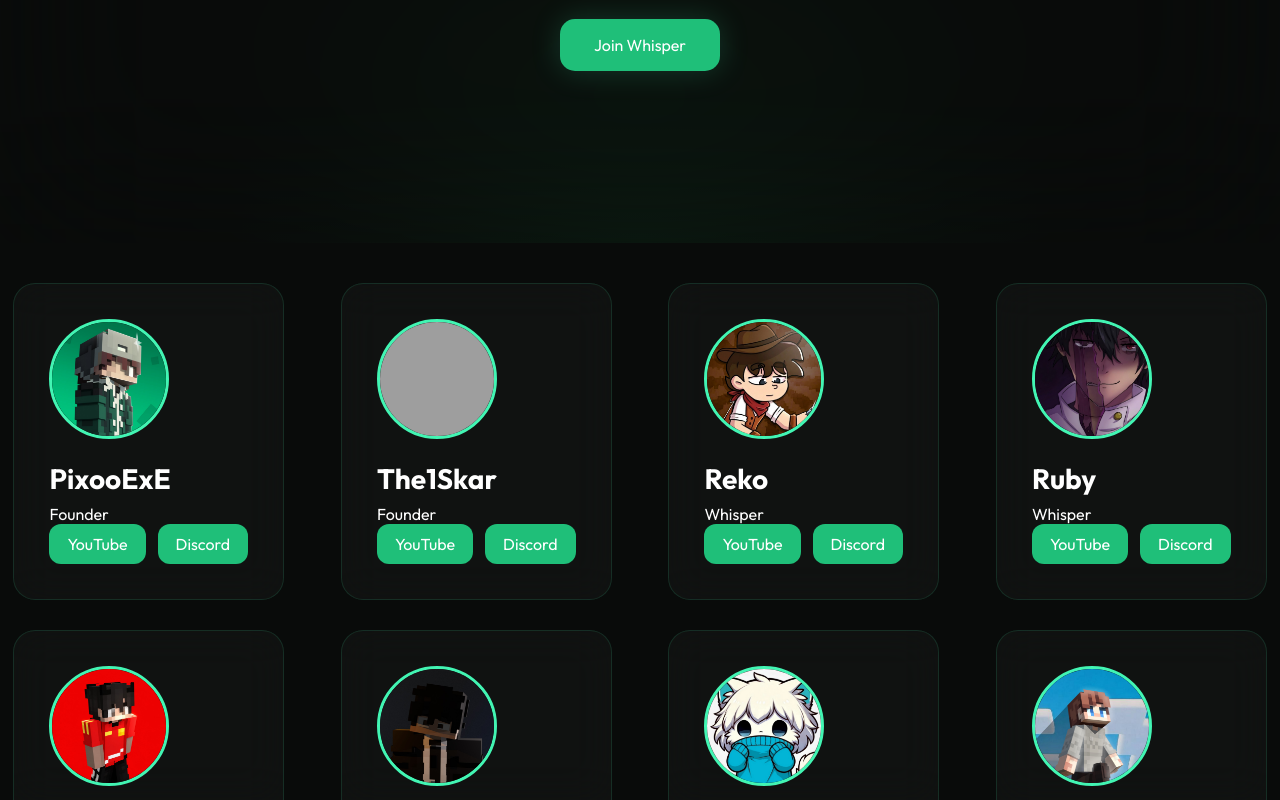
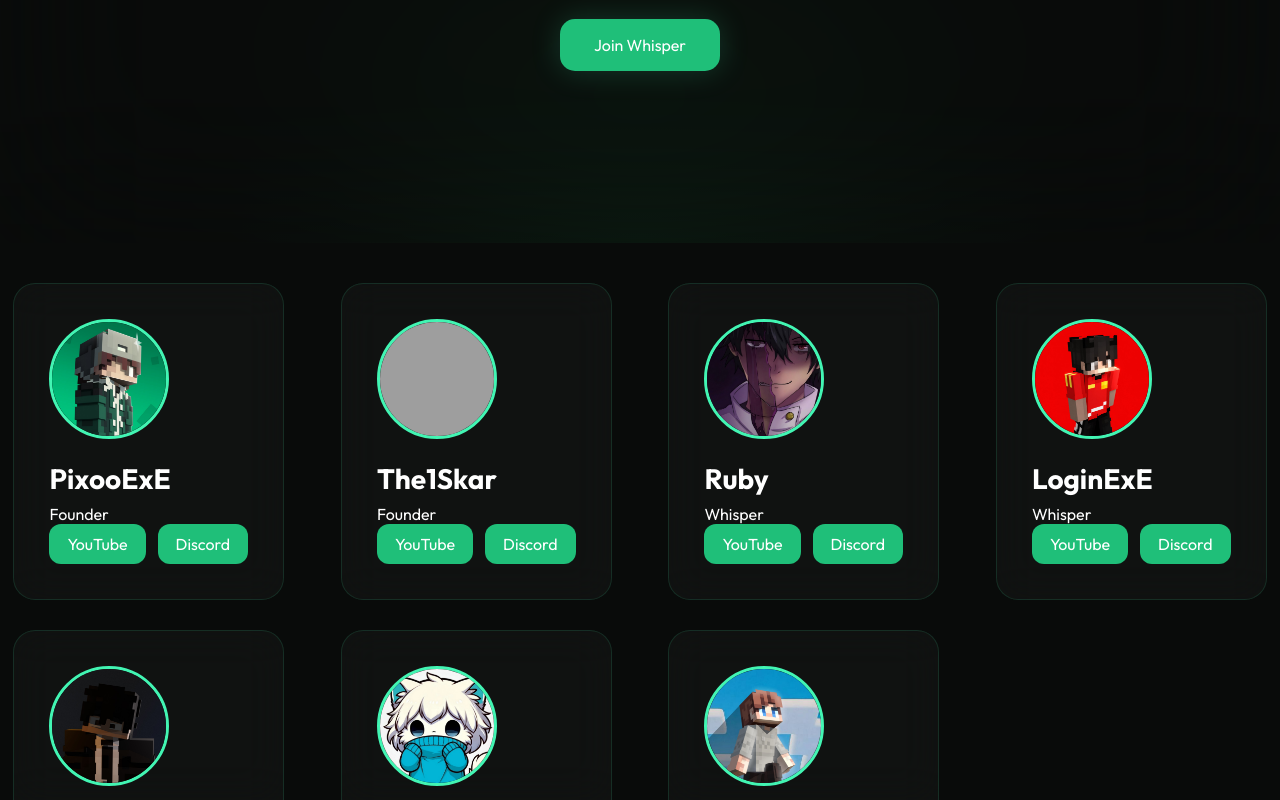
Before and after one commit to iq7z0/Whisper, a plain HTML site: page index.html in a window 1280 px wide. Shown: the part 557-1357 px from the top of the page. Drawn offline with Linux system fonts and the light colour scheme; grey boxes are pictures that could not be loaded.

Commit message:
Remove Reko creator card from index.html
Removed creator card for Reko from the index.html file.

```diff
--- a/index.html
+++ b/index.html
@@ -74,17 +74,6 @@
         </div>
     </div>
 
-    <div class="creator-card">
-        <img src="assets/rekop.png">
-        <h3>Reko</h3>
-        <p>Whisper</p>
-
-        <div class="links">
-            <a href="https://www.youtube.com/@ii_Reko" target="_blank">YouTube</a>
-            <a href="https://discord.com/users/1416852427298181305" target="_blank">Discord</a>
-        </div>
-    </div>
-
         <div class="creator-card">
         <img src="assets/rubyp.png">
         <h3>Ruby</h3>
```
